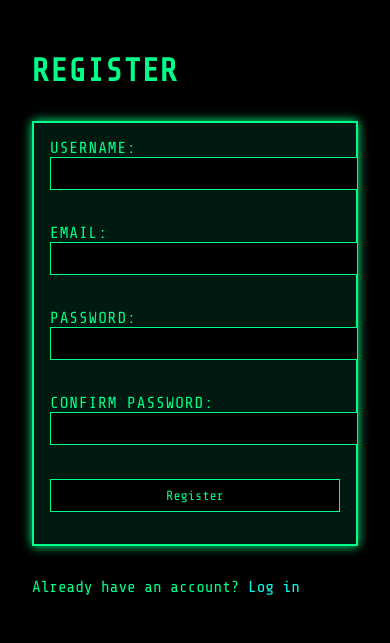
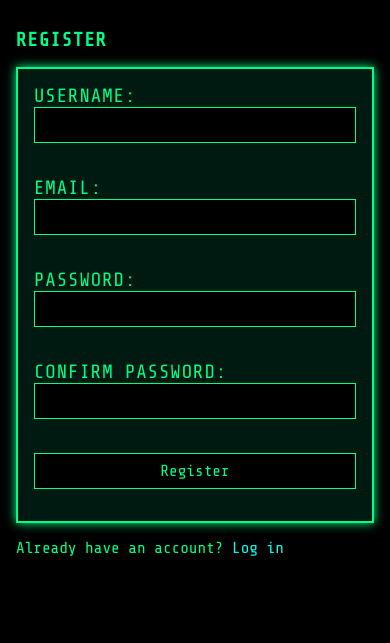
Before and after one commit to mlkeen/redshift-app, a Flask app: page /register in a window 390 px wide. Shown: the top 643 px of the page. Run offline with Flask 3, Linux system fonts and the light colour scheme.

Commit message:
Working on mobile display

```diff
--- a/app/static/css/retro.css
+++ b/app/static/css/retro.css
@@ -5,7 +5,7 @@ body {
   color: #00ff88;
   font-family: 'Share Tech Mono', monospace;
   margin: 0;
-  padding: 2rem;
+  padding: 1rem;
 }
 
 a {
@@ -16,13 +16,15 @@ a:hover {
   text-decoration: underline;
 }
 
-form, .panel {
+form, .panel, .container {
   border: 2px solid #00ff88;
   padding: 1rem;
-  margin: 2rem auto;
+  margin: 1rem auto;
   max-width: 600px;
   background-color: #001a11;
   box-shadow: 0 0 10px #00ff88;
+  width: 100%;
+  box-sizing: border-box;
 }
 
 input, textarea, button {
@@ -33,7 +35,11 @@ input, textarea, button {
   padding: 0.5rem;
   width: 100%;
   margin-bottom: 1rem;
+  box-sizing: border-box;
+  font-size: 1rem;
 }
+
+
 
 input:focus, textarea:focus {
   outline: none;
@@ -43,6 +49,7 @@ input:focus, textarea:focus {
 h1, h2, label {
   text-transform: uppercase;
   letter-spacing: 1px;
+  font-size: 1.2rem;
 }
 
 hr {
@@ -50,10 +57,16 @@ hr {
   border-top: 1px dashed #00ff88;
   margin: 1rem 0;
 }
+.blink {
+  animation: blink 1s steps(2, start) infinite;
+}
+@keyframes blink {
+  to { visibility: hidden; }
+}
 
-.blink {
-    animation: blink 1s steps(2, start) infinite;
-  }
-  @keyframes blink {
-    to { visibility: hidden; }
-  }
+pre.logo {
+  text-align: center;
+  font-size: 1rem;
+  margin: 0 auto 1rem;
+  white-space: pre-wrap;
+}
--- a/app/templates/control_dashboard.html
+++ b/app/templates/control_dashboard.html
@@ -1,6 +1,7 @@
 <!DOCTYPE html>
 <html>
 <head>
+  <meta name="viewport" content="width=device-width, initial-scale=1">
   <title>Redshift</title>
   <link rel="stylesheet" href="{{ url_for('static', filename='css/retro.css') }}">
 </head>
--- a/app/templates/create_character.html
+++ b/app/templates/create_character.html
@@ -1,6 +1,7 @@
 <!DOCTYPE html>
 <html>
 <head>
+  <meta name="viewport" content="width=device-width, initial-scale=1">
   <title>Redshift</title>
   <link rel="stylesheet" href="{{ url_for('static', filename='css/retro.css') }}">
 </head>
--- a/app/templates/dashboard.html
+++ b/app/templates/dashboard.html
@@ -1,6 +1,7 @@
 <!DOCTYPE html>
 <html>
 <head>
+  <meta name="viewport" content="width=device-width, initial-scale=1">
   <title>Redshift</title>
   <link rel="stylesheet" href="{{ url_for('static', filename='css/retro.css') }}">
 </head>
--- a/app/templates/edit_character.html
+++ b/app/templates/edit_character.html
@@ -1,6 +1,7 @@
 <!DOCTYPE html>
 <html>
 <head>
+  <meta name="viewport" content="width=device-width, initial-scale=1">
   <title>Redshift</title>
   <link rel="stylesheet" href="{{ url_for('static', filename='css/retro.css') }}">
 </head>
--- a/app/templates/login.html
+++ b/app/templates/login.html
@@ -1,6 +1,7 @@
 <!DOCTYPE html>
 <html>
 <head>
+  <meta name="viewport" content="width=device-width, initial-scale=1">
   <title>Redshift</title>
   <link rel="stylesheet" href="{{ url_for('static', filename='css/retro.css') }}">
 </head>
--- a/app/templates/register.html
+++ b/app/templates/register.html
@@ -1,6 +1,7 @@
 <!DOCTYPE html>
 <html>
 <head>
+  <meta name="viewport" content="width=device-width, initial-scale=1">
   <title>Redshift</title>
   <link rel="stylesheet" href="{{ url_for('static', filename='css/retro.css') }}">
 </head>
```
